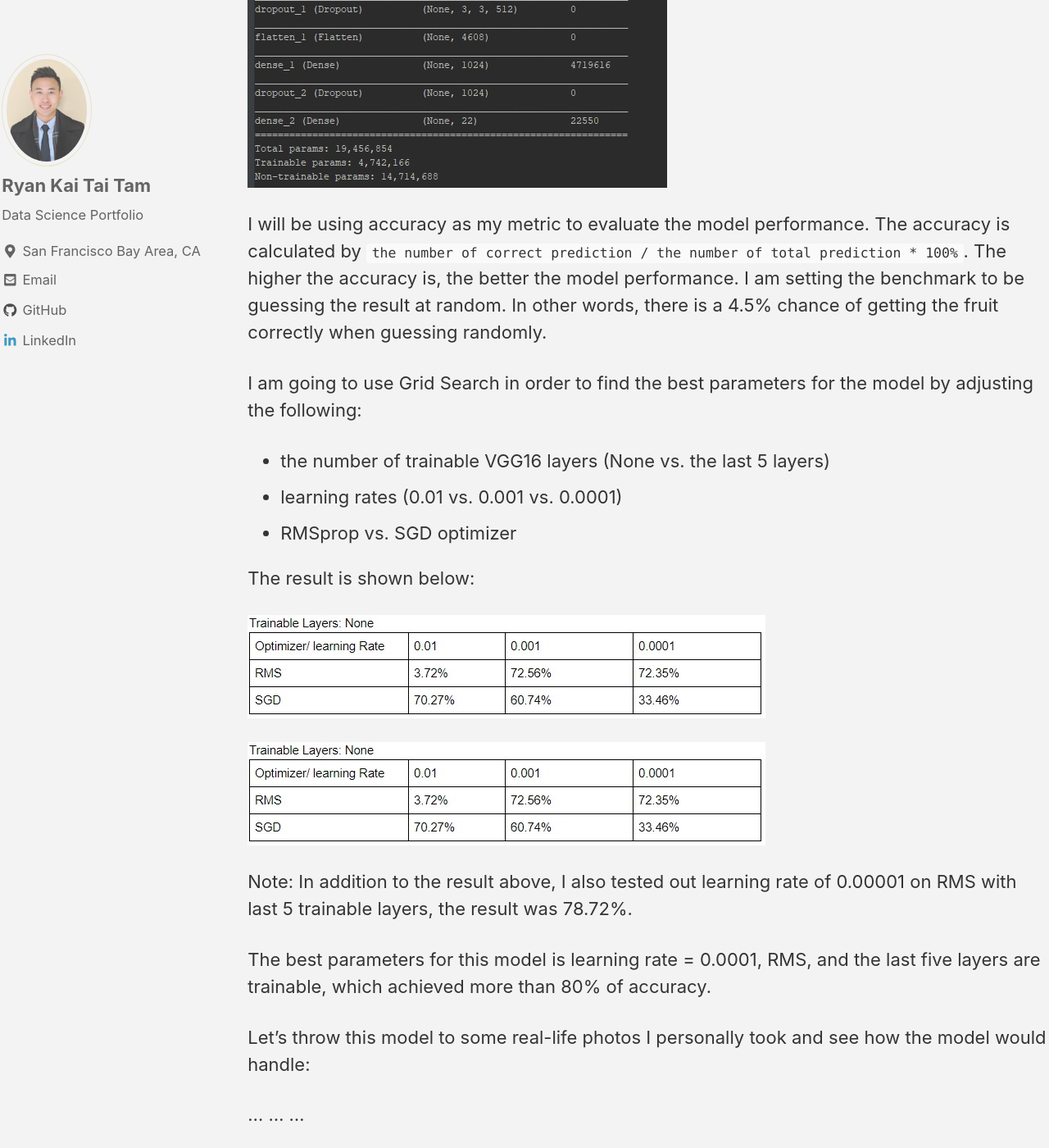
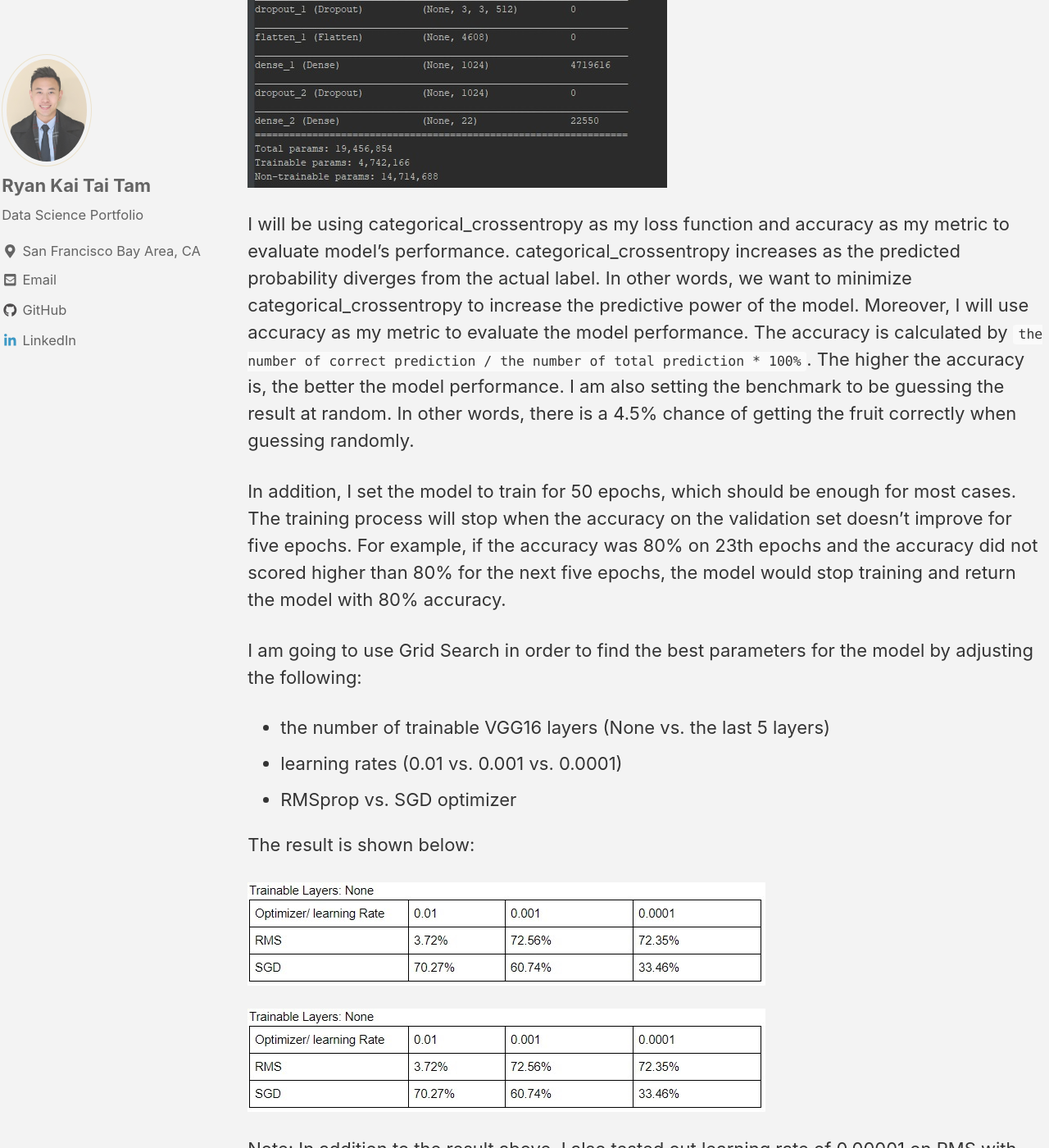
Before and after one commit to ryan-kttam/ryan-kttam.github.io, a Jekyll site: the page built from _posts/2018-11-15-fruit_image_recognition.md, in a window 1280 px wide and 1400 px high, scrolled down 2908 px. Shown: the whole window at 82% size. Built offline with Jekyll 4.4.1, drawn with Linux system fonts in a browser that asks for light colours; cached includes are drawn as plain includes; nearby versions of some CDN libraries; some of the changed text lies outside the part shown.

Commit message:
added real life pictures section

```diff
--- a/_posts/2018-11-15-fruit_image_recognition.md
+++ b/_posts/2018-11-15-fruit_image_recognition.md
@@ -40,7 +40,9 @@
 
 <img src="/images/fruit_image/cnn_model.jpg" alt="CNN model">
 
-I will be using accuracy as my metric to evaluate the model performance. The accuracy is calculated by `the number of correct prediction / the number of total prediction * 100%`. The higher the accuracy is, the better the model performance. I am setting the benchmark to be guessing the result at random. In other words, there is a 4.5% chance of getting the fruit correctly when guessing randomly.
+I will be using categorical_crossentropy as my loss function and accuracy as my metric to evaluate model’s performance. categorical_crossentropy increases as the predicted probability diverges from the actual label. In other words, we want to minimize categorical_crossentropy to increase the predictive power of the model. Moreover, I will use accuracy as my metric to evaluate the model performance. The accuracy is calculated by `the number of correct prediction / the number of total prediction * 100%`. The higher the accuracy is, the better the model performance. I am also setting the benchmark to be guessing the result at random. In other words, there is a 4.5% chance of getting the fruit correctly when guessing randomly.
+
+In addition, I set the model to train for 50 epochs, which should be enough for most cases. The training process will stop when the accuracy on the validation set doesn’t improve for five epochs. For example, if the accuracy was 80% on 23th epochs and the accuracy did not scored higher than 80% for the next five epochs, the model would stop training and return the model with 80% accuracy.
 
 I am going to use Grid Search in order to find the best parameters for the model by adjusting the following:
 * the number of trainable VGG16 layers (None vs. the last 5 layers)
@@ -59,8 +61,13 @@
 
 Let’s throw this model to some real-life photos I personally took and see how the model would handle:
 
-...
-...
-...
+<img src="/images/fruit_image/apple1.jpg" alt="Test Image: Apple">
+<img src="/images/fruit_image/banana1.jpg" alt="Test Image: Banana">
+<img src="/images/fruit_image/orange1.jpg" alt="Test Image: Orange">
+<img src="/images/fruit_image/orange2.jpg" alt="Test Image: Orange">
 
+In the above image, the model correctly predicted apple, banana, and the second orange. It predicted the first orange as lemon. In fact, the first orange does look like a lemon, but we have seen enough oranges to learn that not all oranges have orange color. The model obviously took color into consideration, but the oranges from the training sets mostly have orange color. That might be one of the reasons why it thought it is a lemon instead of an orange.
+
+
+# Conclusion
 In this post, I discussed how we can apply CNN models to identify fruits in an image, even if you have a limited dataset. Data augmentation is extremely useful when your model needs to recognize a label that has limited resources. Model tuning is also an important part of building neural networks. As shown above, different parameters could have very different outcomes even if we just adjust learning rate alone. Choosing the best optimizer/ learning rate and adjusting the best number of trainable layers are just one of the many steps in finding the best model for this data, and I believe the model could still be improved.
```
Also changed, not shown: images/fruit_image/apple1.jpg (added), images/fruit_image/banana1.jpg (added), images/fruit_image/orange1.jpg (added), images/fruit_image/orange2.jpg (added).
